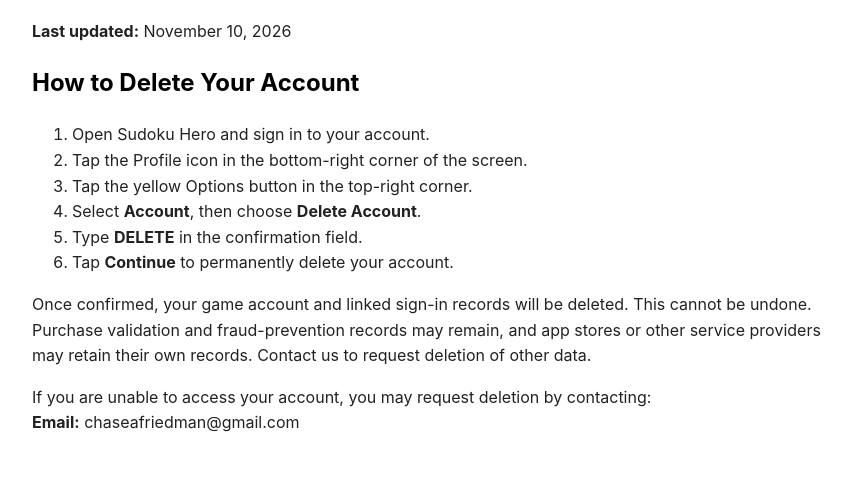
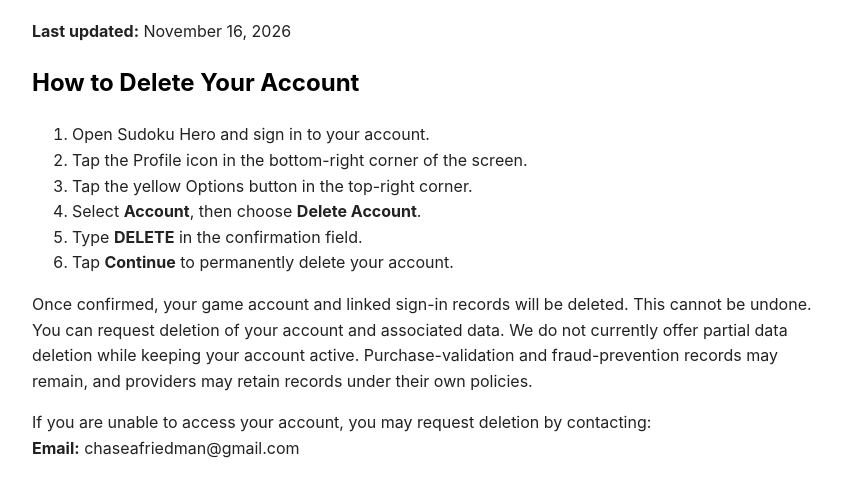
Before and after one commit to cfriedman2156/sudoku-hero-privacy, a plain HTML site: page delete-account.html in a window 1280 px wide. Shown: the part 94-590 px from the top of the page, without its empty margins (208-1059 px from the left). Drawn offline with Linux system fonts and the light colour scheme.

Commit message:
Clarify account deletion scope and retained records

```diff
--- a/delete-account.html
+++ b/delete-account.html
@@ -21,7 +21,7 @@
 <body>
 
   <h1>Account Deletion – Sudoku Hero</h1>
-  <p><strong>Last updated:</strong> November 10, 2026</p>
+  <p><strong>Last updated:</strong> November 16, 2026</p>
 
   <h2>How to Delete Your Account</h2>
   <ol>
@@ -34,7 +34,7 @@
   </ol>
 
   <p>
-    Once confirmed, your game account and linked sign-in records will be deleted. This cannot be undone. Purchase validation and fraud-prevention records may remain, and app stores or other service providers may retain their own records. Contact us to request deletion of other data.
+    Once confirmed, your game account and linked sign-in records will be deleted. This cannot be undone. You can request deletion of your account and associated data. We do not currently offer partial data deletion while keeping your account active. Purchase-validation and fraud-prevention records may remain, and providers may retain records under their own policies.
   </p>
 
   <p>
```
